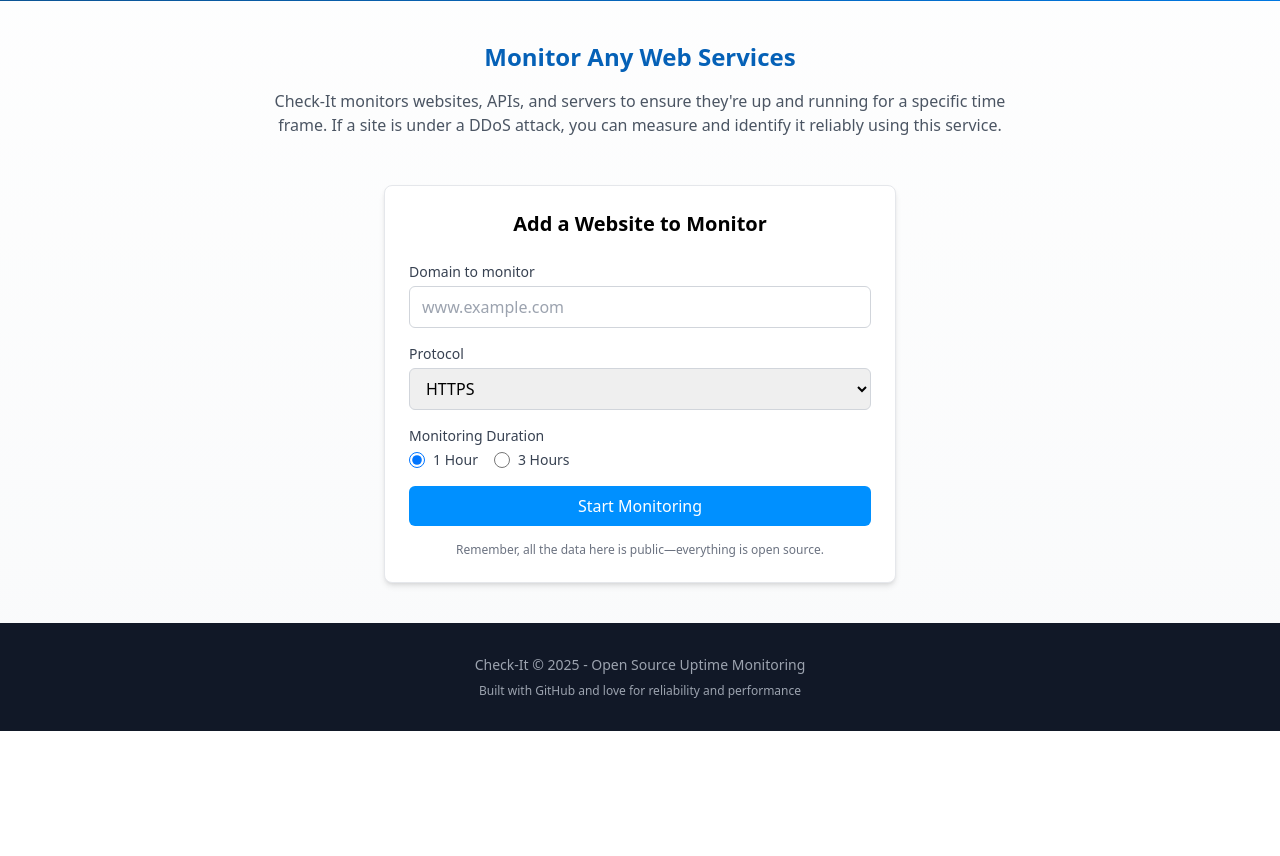
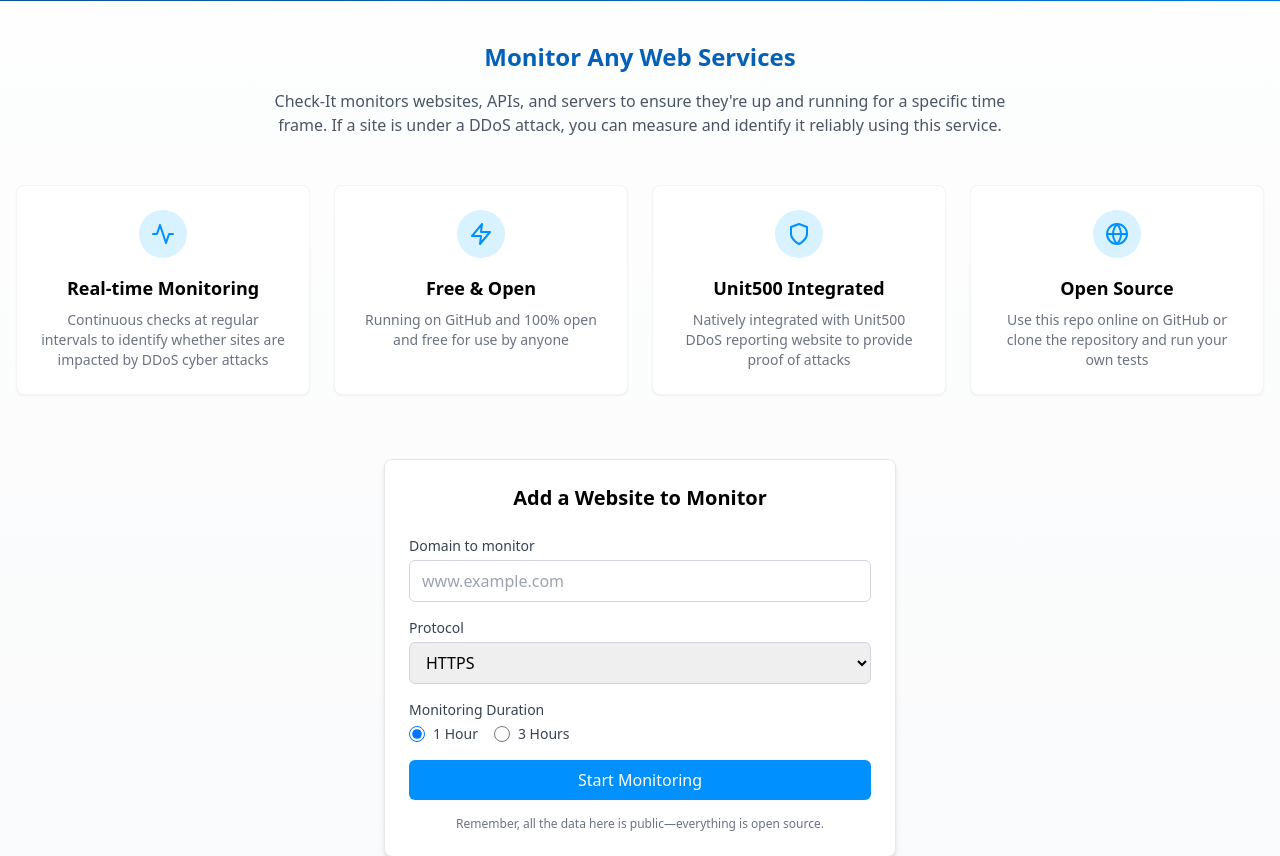
Before and after one commit to unit500/check-it, a Python web app: template templates/index.html in a window 1280 px wide. Shown: the part 279-1135 px from the top of the page. Before the commit the page ends 1010 px from the top, so only its background shows below. Run offline with Jinja, Linux system fonts and the light colour scheme; the template is opened without the code that fills it, so the values that code supplies are empty; some libraries are stand-ins or nearby versions.

Commit message:
Update index.html

```diff
--- a/templates/index.html
+++ b/templates/index.html
@@ -86,6 +86,60 @@
           If a site is under a DDoS attack, you can measure and identify it reliably using this service.
         </p>
       </div>
+
+      <!-- Feature Cards -->
+      <div class="grid grid-cols-1 md:grid-cols-2 lg:grid-cols-4 gap-6 mb-16">
+        <!-- Card 1 -->
+        <div class="bg-white p-6 rounded-lg shadow-sm border border-gray-100 flex flex-col items-center text-center">
+          <div class="bg-monitor-100 p-3 rounded-full mb-4">
+            <!-- Activity Icon -->
+            <svg xmlns="http://www.w3.org/2000/svg" class="h-6 w-6 text-monitor-600" width="24" height="24" viewBox="0 0 24 24" fill="none" stroke="currentColor" stroke-width="2" stroke-linecap="round" stroke-linejoin="round">
+              <polyline points="22 12 18 12 15 21 9 3 6 12 2 12"></polyline>
+            </svg>
+          </div>
+          <h3 class="font-semibold text-lg mb-2">Real-time Monitoring</h3>
+          <p class="text-gray-500 text-sm">Continuous checks at regular intervals to identify whether sites are impacted by DDoS cyber attacks</p>
+        </div>
+
+        <!-- Card 2 -->
+        <div class="bg-white p-6 rounded-lg shadow-sm border border-gray-100 flex flex-col items-center text-center">
+          <div class="bg-monitor-100 p-3 rounded-full mb-4">
+            <!-- Zap Icon -->
+            <svg xmlns="http://www.w3.org/2000/svg" class="h-6 w-6 text-monitor-600" width="24" height="24" viewBox="0 0 24 24" fill="none" stroke="currentColor" stroke-width="2" stroke-linecap="round" stroke-linejoin="round">
+              <polygon points="13 2 3 14 12 14 11 22 21 10 12 10 13 2"></polygon>
+            </svg>
+          </div>
+          <h3 class="font-semibold text-lg mb-2">Free & Open</h3>
+          <p class="text-gray-500 text-sm">Running on GitHub and 100% open and free for use by anyone</p>
+        </div>
+
+        <!-- Card 3 -->
+        <div class="bg-white p-6 rounded-lg shadow-sm border border-gray-100 flex flex-col items-center text-center">
+          <div class="bg-monitor-100 p-3 rounded-full mb-4">
+            <!-- Shield Icon -->
+            <svg xmlns="http://www.w3.org/2000/svg" class="h-6 w-6 text-monitor-600" width="24" height="24" viewBox="0 0 24 24" fill="none" stroke="currentColor" stroke-width="2" stroke-linecap="round" stroke-linejoin="round">
+              <path d="M12 22s8-4 8-10V5l-8-3-8 3v7c0 6 8 10 8 10z"></path>
+            </svg>
+          </div>
+          <h3 class="font-semibold text-lg mb-2">Unit500 Integrated</h3>
+          <p class="text-gray-500 text-sm">Natively integrated with Unit500 DDoS reporting website to provide proof of attacks</p>
+        </div>
+
+        <!-- Card 4 -->
+        <div class="bg-white p-6 rounded-lg shadow-sm border border-gray-100 flex flex-col items-center text-center">
+          <div class="bg-monitor-100 p-3 rounded-full mb-4">
+            <!-- Globe Icon -->
+            <svg xmlns="http://www.w3.org/2000/svg" class="h-6 w-6 text-monitor-600" width="24" height="24" viewBox="0 0 24 24" fill="none" stroke="currentColor" stroke-width="2" stroke-linecap="round" stroke-linejoin="round">
+              <circle cx="12" cy="12" r="10"></circle>
+              <line x1="2" y1="12" x2="22" y2="12"></line>
+              <path d="M12 2a15.3 15.3 0 0 1 4 10 15.3 15.3 0 0 1-4 10 15.3 15.3 0 0 1-4-10 15.3 15.3 0 0 1 4-10z"></path>
+            </svg>
+          </div>
+          <h3 class="font-semibold text-lg mb-2">Open Source</h3>
+          <p class="text-gray-500 text-sm">Use this repo online on GitHub or clone the repository and run your own tests</p>
+        </div>
+      </div>
+
       <!-- Monitor Form -->
       <div class="max-w-lg mx-auto bg-white rounded-lg shadow-md p-6 border border-gray-200">
         <h3 class="text-xl font-semibold text-center mb-6">Add a Website to Monitor</h3>
@@ -139,6 +193,7 @@
 
   <!-- Inline JavaScript for Menu Toggle and Form Handling -->
   <script>
+    document.addEventListener("DOMContentLoaded", function() {
       // Hamburger menu toggle
       document.getElementById('menu-toggle').addEventListener('click', function() {
         var menu = document.getElementById('mobile-menu');
@@ -146,19 +201,18 @@
       });
 
       // Form submission handler that calls the AWS API Gateway endpoint
-    document.getElementById('monitorForm').addEventListener('submit', function(e) {
+      const form = document.getElementById('monitorForm');
+      form.addEventListener('submit', function(e) {
         e.preventDefault();
         const domain = document.getElementById('domain').value;
         const protocol = document.getElementById('protocol').value;
         const duration = document.querySelector('input[name="duration"]:checked').value;
 
-      // Update the endpoint URL to your new working endpoint
-      const endpoint = "https://new-endpoint.example.com/submit-scan";
-
-      // Prepare the data payload
+        // Use the working endpoint from your API Gateway
+        const endpoint = "https://pz83cfr455.execute-api.us-east-1.amazonaws.com/submit-scan";
         const data = { domain, protocol, duration };
 
-      // Send the POST request to the endpoint
+        console.log("Submitting monitoring request:", data);
         fetch(endpoint, {
           method: 'POST',
           headers: { 'Content-Type': 'application/json' },
@@ -166,18 +220,19 @@
         })
         .then(response => response.json())
         .then(result => {
-        console.log('API response:', result);
+          console.log("API response:", result);
           alert(result.message || "Monitoring started successfully!");
         })
         .catch(error => {
-        console.error('Error:', error);
+          console.error("Error:", error);
           alert("An error occurred while starting monitoring.");
         });
 
         // Optionally, reset the form
-      this.reset();
+        form.reset();
         document.getElementById('protocol').value = 'https';
         document.getElementById('duration1').checked = true;
+      });
     });
   </script>
 </body>
```
Lines whose indentation alone changed are shown as unchanged.
